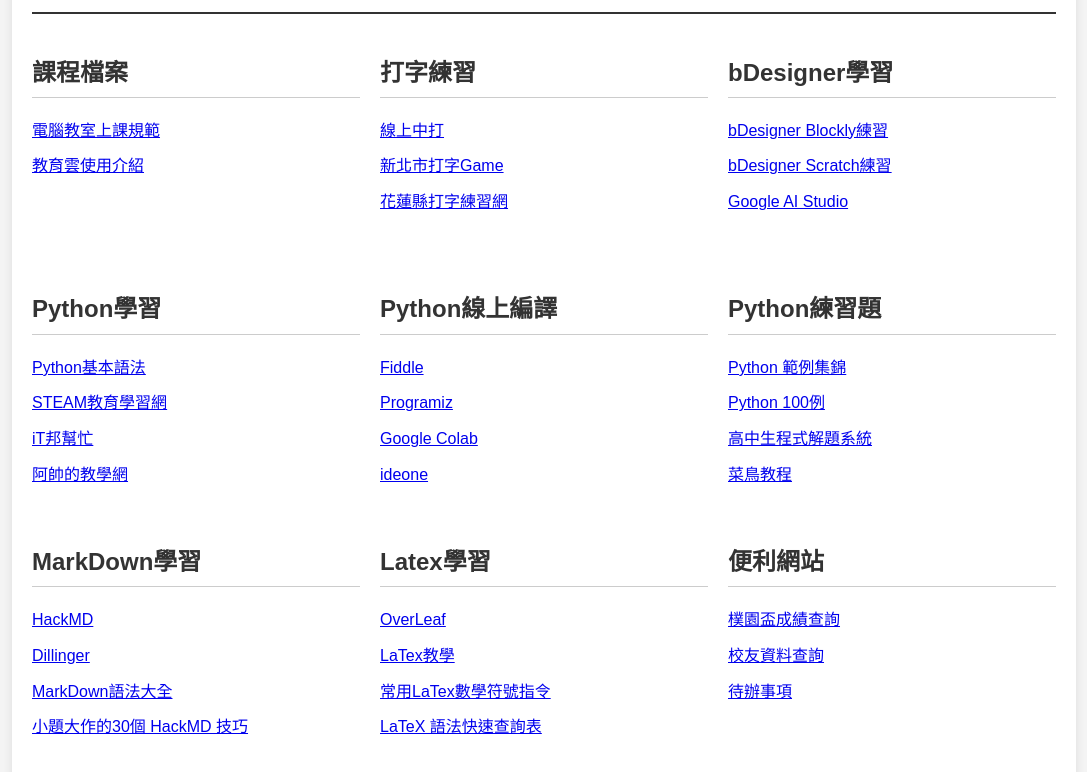
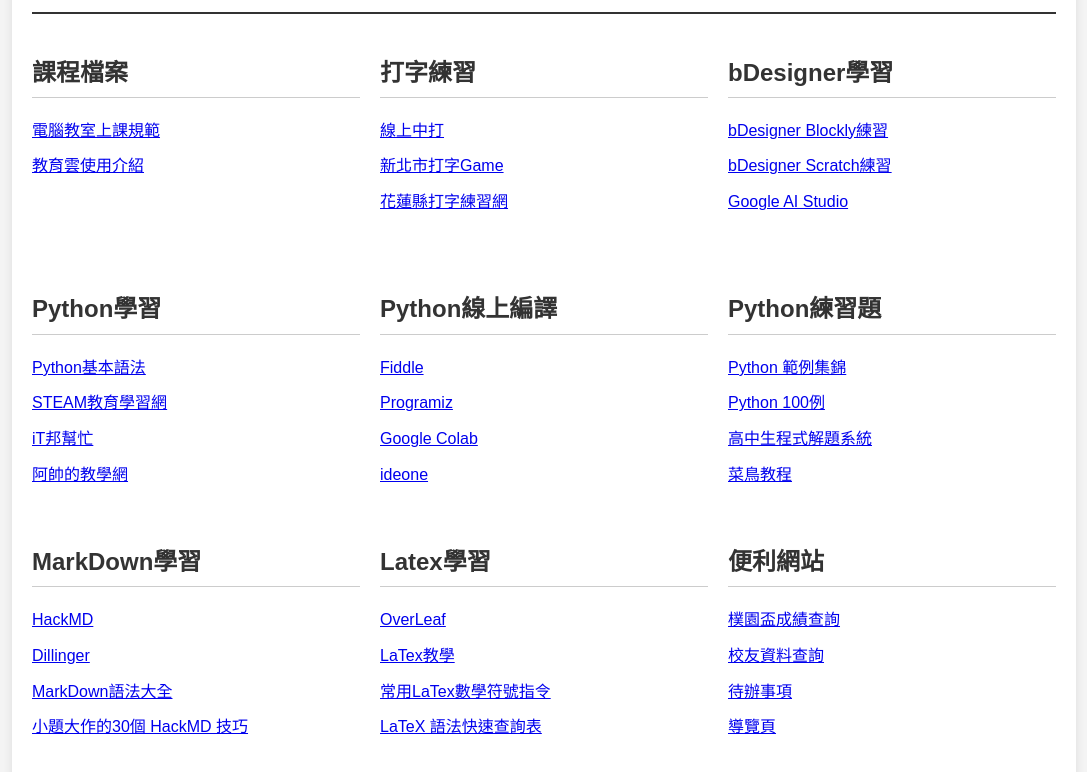
Before and after one commit to yaoxu66/yaoxu, a plain HTML site: page index.htm in a window 1280 px wide. Shown: the part 138-910 px from the top of the page, without its empty margins (96-1183 px from the left). Drawn offline with Linux system fonts and the light colour scheme.

Commit message:
Add navigation page link to index.htm

```diff
--- a/index.htm
+++ b/index.htm
@@ -173,6 +173,7 @@
                     <li><a href="https://script.google.com/macros/s/AKfycbxFy6WQGSo25YPD34jo-DBU5Df7vmTjM8g9I8JTZ3-x21nl6ZI4WTc5RFi0JIEmrER1/exec">樸園盃成績查詢</a></li>
                     <li><a href="https://script.google.com/macros/s/AKfycbweAVzUhgapYNHhkS_eOxyi_rLoSuqPILlEGVFt4wS0Hd-RdJZvy6yJWcIXxwbREzzLcQ/exec">校友資料查詢</a></li>
                     <li><a href="https://script.google.com/macros/s/AKfycbwtq3QPb3i0BDdHBXswU5Saz0YgcF_XZkIStEm1Ik-YKgT0eYonaRE6RO71M2VD7_Y/exec">待辦事項</a></li>
+                    <li><a href="https://script.google.com/macros/s/AKfycbxz7aOaYXKjzy9Y0X-8n4TqyiIsa6elWtdp4EkVJWl7Wuf-RPfxNExEgwtwpSFDfJw/exec">導覽頁</a></li>
                 </ul>
             </div>
         </div>
```
